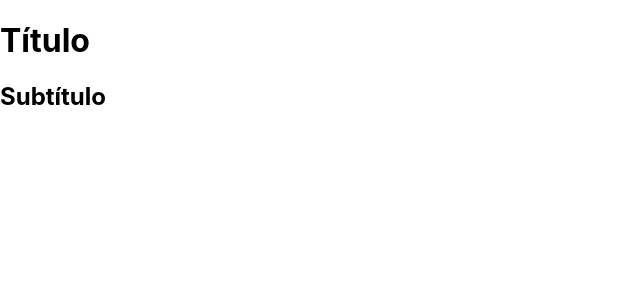
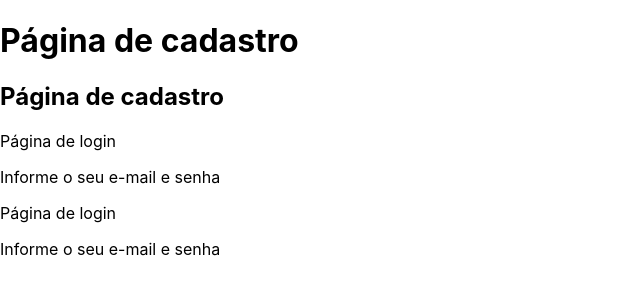
Before and after one commit to lucas-cercal/curso-nextjs, a Next.js app in the folder exercicios/: page /basicos/usandoTitulo in a window 1280 px wide. Shown: the top 300 px of the page, without its empty margins (0-640 px from the left). Built offline with nearby package versions, Linux system fonts and the light colour scheme.

Commit message:
Propriedade Componente

```diff
--- a/exercicios/components/Titulo.jsx
+++ b/exercicios/components/Titulo.jsx
@@ -1,8 +1,14 @@
-export default function Titulo() {
-  return (
+export default function Titulo(props) {
+
+  return props.pequeno ? (
     <>
-      <h1>Título</h1>
-      <h2>Subtítulo</h2>
+      <p>{props.principal}</p>
+      <p>{props.secundario}</p>
+    </>
+  ) : (
+    <>
+      <h1>{props.principal}</h1>
+      <h2>{props.principal}</h2>
     </>
   )
 }
--- a/exercicios/pages/basicos/usandoTitulo.jsx
+++ b/exercicios/pages/basicos/usandoTitulo.jsx
@@ -3,7 +3,20 @@
 export default function usandoTitulo() {
   return (
     <div>
-     <Titulo/>
+     <Titulo
+      principal="Página de cadastro"
+      secundario="Incluir, alterar e excluir"
+     />
+     <Titulo
+      principal="Página de login"
+      secundario="Informe o seu e-mail e senha"
+      pequeno={true}
+     />
+     <Titulo
+      principal="Página de login"
+      secundario="Informe o seu e-mail e senha"
+      pequeno
+     />
     </div>
   )
 }
```
